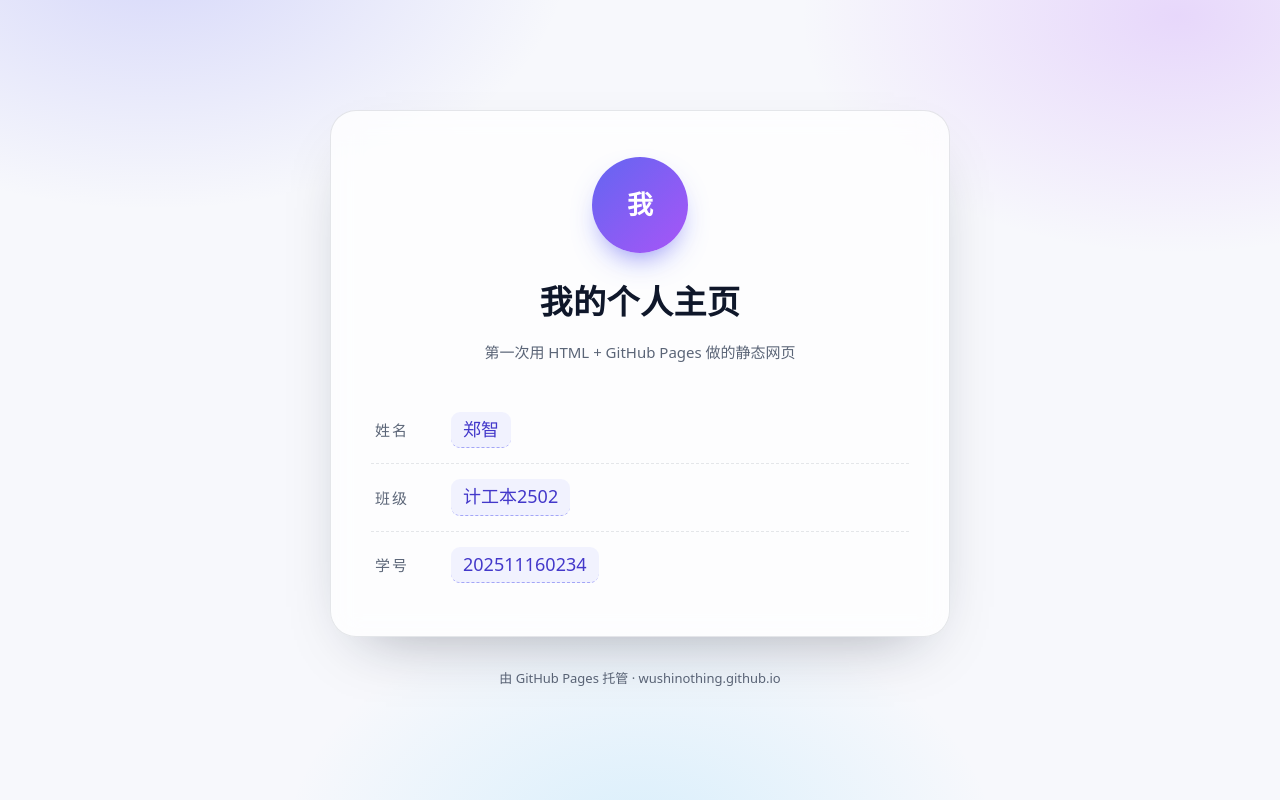
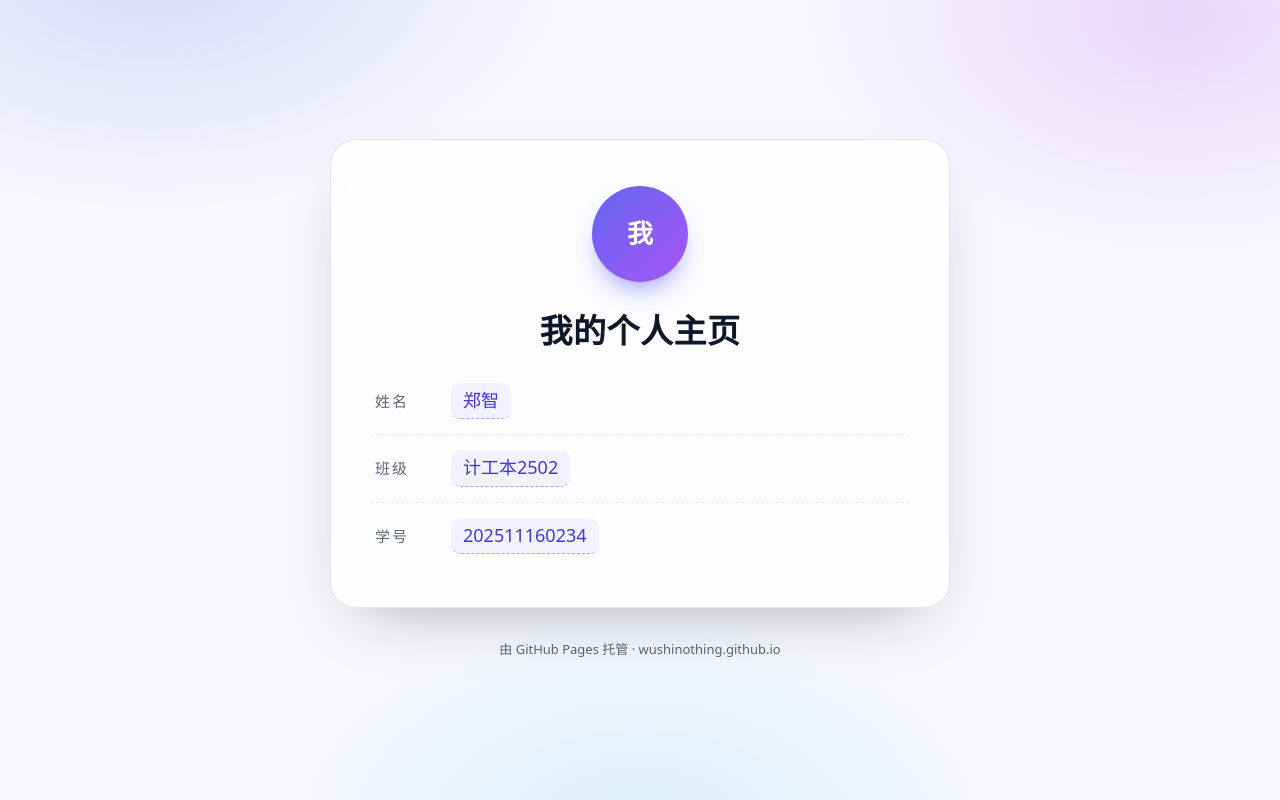
Before and after one commit to wushinothing/myWebpages, a plain HTML site: page index.html in a window 1280 px wide. Drawn offline with Linux system fonts and the light colour scheme.

Commit message:
Update index.html

```diff
--- a/index.html
+++ b/index.html
@@ -132,7 +132,6 @@
         <div class="avatar">我</div>
 
         <h1>我的个人主页</h1>
-        <p class="sub">第一次用 HTML + GitHub Pages 做的静态网页</p>
 
         <ul class="info">
             <li>
```
